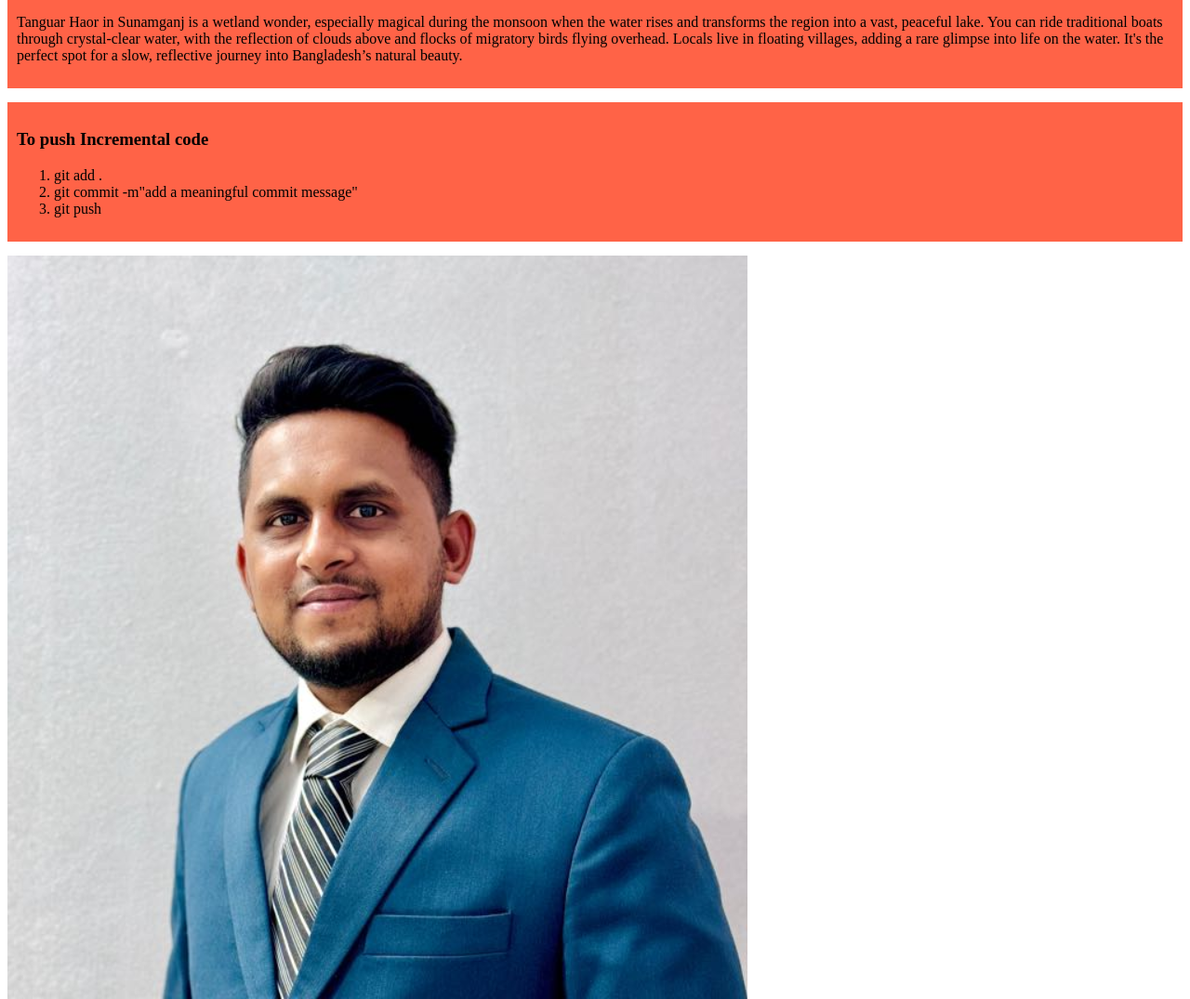
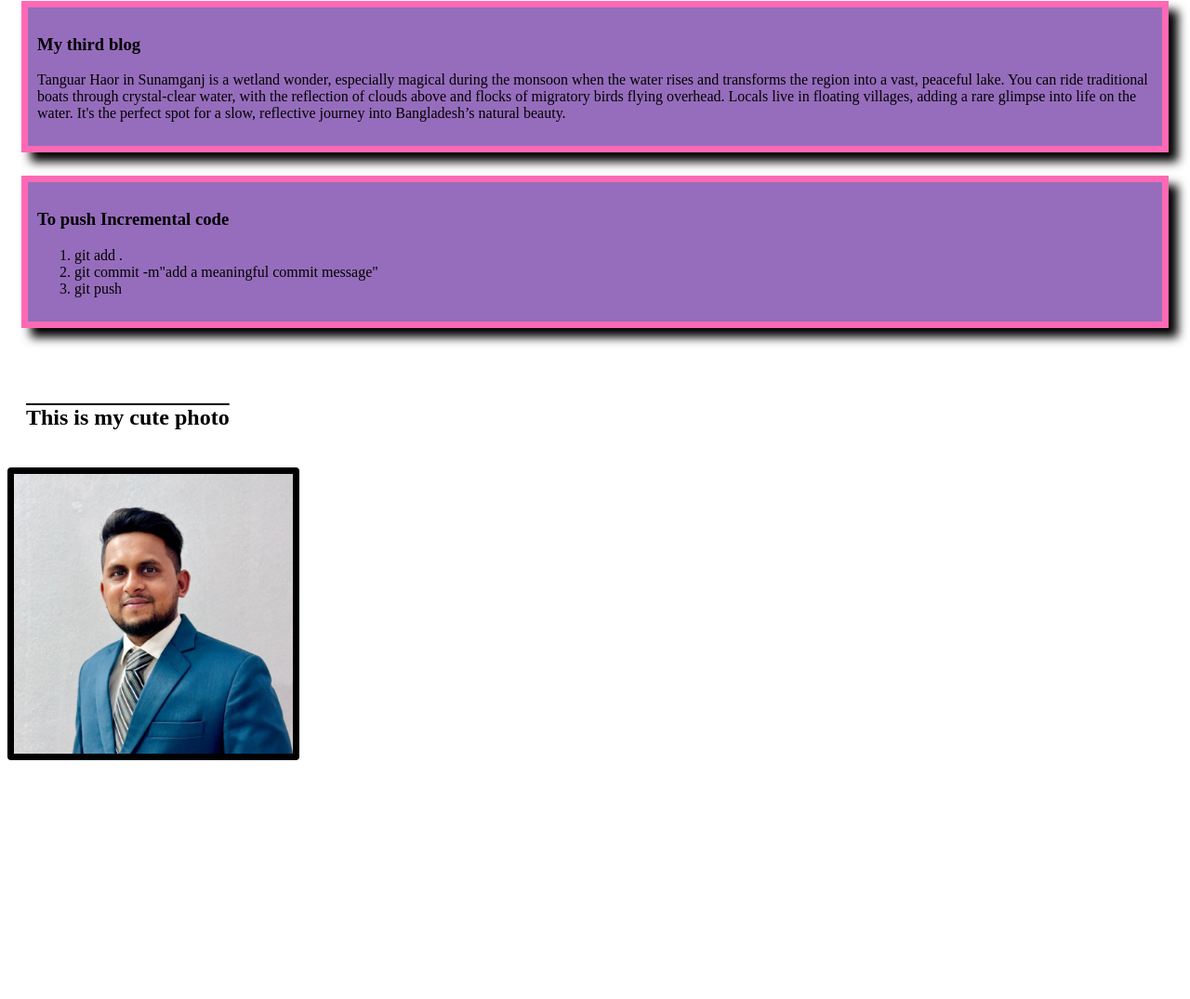
Before and after one commit to RejuanRaj97/My-simple-website, a plain HTML site: page index.html in a window 1280 px wide. Shown: the part 391-1466 px from the top of the page at 93% size. After the commit the page ends 1221 px from the top, so only its background shows below. Drawn offline with Linux system fonts and the light colour scheme.

Commit message:
added a border in my page and designed it

```diff
--- a/index.html
+++ b/index.html
@@ -27,6 +27,8 @@
             <li>git push</li>
         </ol>
     </div>
-    <img src="Imgaes/Raj.png" alt="">
+    <br>
+    <h2>This is my cute photo</h2>
+    <img width="300px" src="Imgaes/Raj.png" alt="">
 </body>
 </html>
--- a/styles/blog.css
+++ b/styles/blog.css
@@ -1,5 +1,17 @@
 div{
-    background-color: tomato;
+    background-color: rgb(150, 109, 188);
     padding: 10px;
-    margin-bottom: 15px;
+    margin: 15px;
+    margin-bottom: 25px;
+    border: 7px solid hotpink;
+    box-shadow: 10px 10px 10px;
 }
+h2{
+    padding: 20px;
+    /* margin-top: 20px; */
+    text-decoration: overline;
+}
+img{
+    border: 7px solid black;
+    border-radius: 4px;
+}
```
